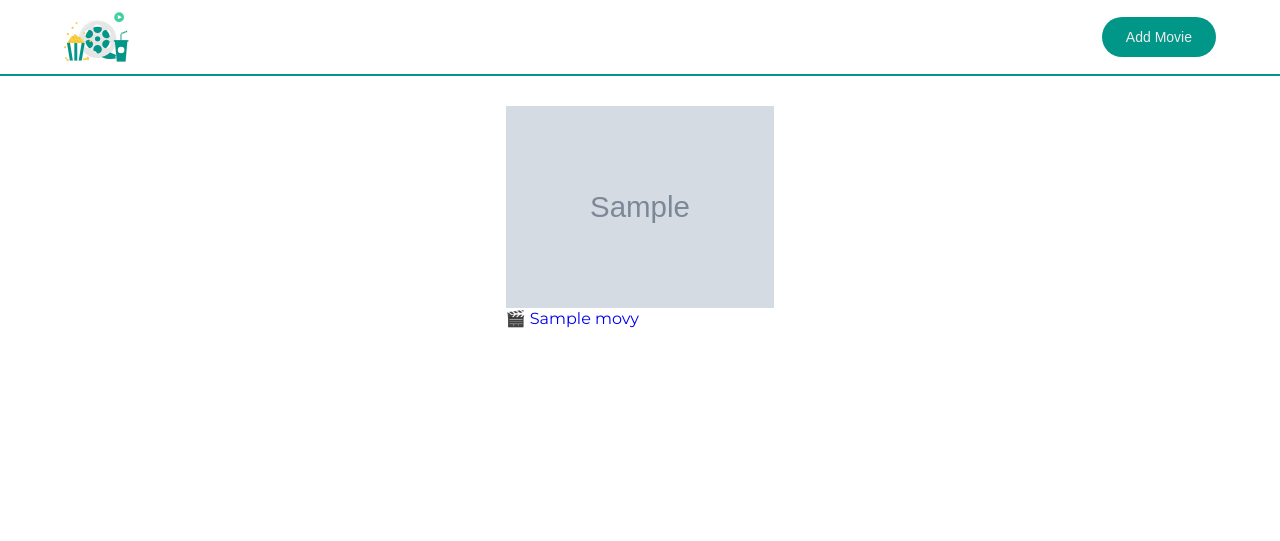
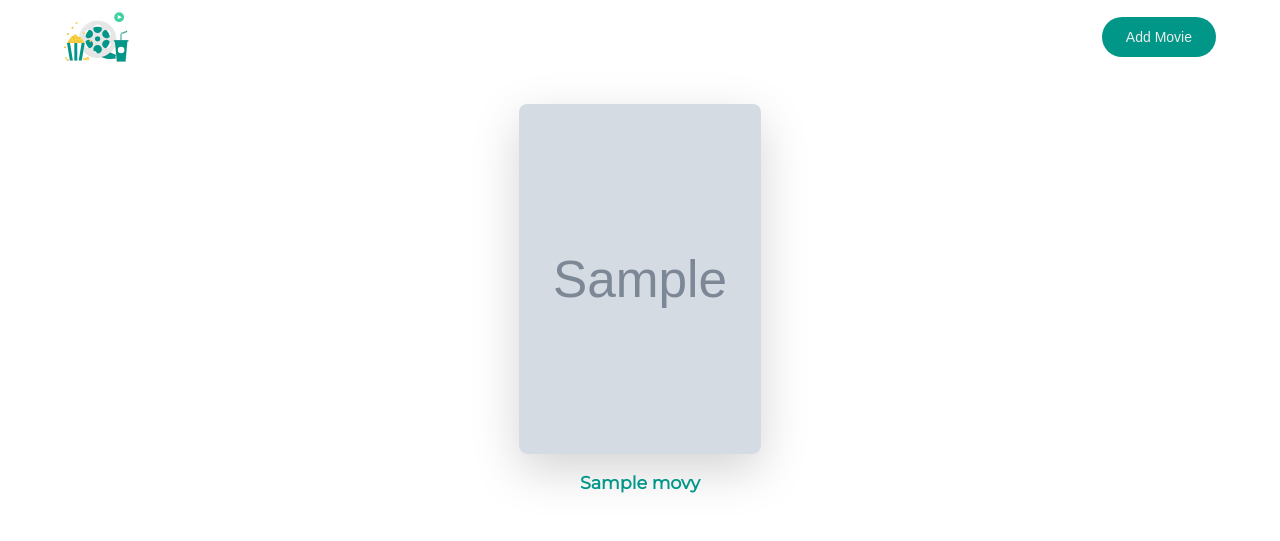
Before and after one commit to jaybhoyar/movie-library-node, a Node server app: page /movies in a window 1280 px wide. Shown: the top 541 px of the page. Run offline with Node 20, Linux system fonts and the light colour scheme; tables that the repository leaves empty hold one stand-in row (values such as "Sample post"); grey boxes marked "Sample" are stand-in pictures; some libraries are stand-ins or nearby versions.

Commit message:
home page done

```diff
--- a/public/stylesheets/style.css
+++ b/public/stylesheets/style.css
@@ -145,7 +145,6 @@ a {
 
 .header_container {
   width: 100%;
-  border-bottom: 2px solid #009688;
 }
 
 .header_container .icons_container {
@@ -179,7 +178,7 @@ a {
 
 main .display_container {
   padding: 30px 0;
-  width: 70%;
+  width: 90%;
   margin: 0 auto;
 }
 
@@ -195,11 +194,37 @@ main .display_container .movie_container {
 }
 
 main .display_container .movie_container a {
-  width: 30%;
-  height: 300px;
+  width: 21%;
+}
+
+main .display_container .movie_container a .container {
+  color: #009688;
+  font-size: 0;
+  border: none;
+  padding-bottom: 20px;
+  -webkit-transition: -webkit-transform 0.25s cubic-bezier(0.33, 0.04, 0.63, 0.93);
+  transition: -webkit-transform 0.25s cubic-bezier(0.33, 0.04, 0.63, 0.93);
+  transition: transform 0.25s cubic-bezier(0.33, 0.04, 0.63, 0.93);
+  transition: transform 0.25s cubic-bezier(0.33, 0.04, 0.63, 0.93), -webkit-transform 0.25s cubic-bezier(0.33, 0.04, 0.63, 0.93);
 }
 
 main .display_container .movie_container a .container img {
+  -webkit-box-shadow: 0rem 1rem 3rem rgba(0, 0, 0, 0.171);
+          box-shadow: 0rem 1rem 3rem rgba(0, 0, 0, 0.171);
   width: 100%;
+  border-radius: 8px;
+  height: 350px;
+}
+
+main .display_container .movie_container a .container h2 {
+  margin-top: 20px;
+  text-align: center;
+  font-size: 1.1rem;
+  font-weight: 600;
+}
+
+main .display_container .movie_container a .container:hover {
+  -webkit-transform: scale(1.1);
+          transform: scale(1.1);
 }
 /*# sourceMappingURL=style.css.map */
--- a/public/stylesheets/style.scss
+++ b/public/stylesheets/style.scss
@@ -138,7 +138,7 @@ a {
 }
 .header_container {
 	width: 100%;
-	border-bottom: 2px solid #009688;
+	// border-bottom: 2px solid #009688;
 	.icons_container {
 		width: 90%;
 		margin: 0 auto;
@@ -165,19 +165,36 @@ a {
 main {
 	.display_container {
 		padding: 30px 0;
-		width: 70%;
+		width: 90%;
 		margin: 0 auto;
 		.movie_container {
 			display: flex;
 			flex-wrap: wrap;
 			justify-content: space-evenly;
 			a {
-				width: 30%;
-				height: 300px;
+				width: 21%;
 				.container {
+					color: #009688;
+					font-size: 0;
+					border: none;
+					padding-bottom: 20px;
+					transition: transform 0.25s
+						cubic-bezier(0.33, 0.04, 0.63, 0.93);
 					img {
+						box-shadow: 0rem 1rem 3rem rgba(0, 0, 0, 0.171);
 						width: 100%;
+						border-radius: 8px;
+						height: 350px;
 					}
+					h2 {
+						margin-top: 20px;
+						text-align: center;
+						font-size: 1.1rem;
+						font-weight: 600;
+					}
+				}
+				.container:hover {
+					transform: scale(1.1);
 				}
 			}
 		}
--- a/views/detailMovie.ejs
+++ b/views/detailMovie.ejs
@@ -8,7 +8,6 @@
 	</head>
 	<body>
 		<div class="container">
-			<hr />
 			<div class="movie_poster">
 				<img src="/uploads/<%= movie.img %>" alt="" />
 			</div>
--- a/views/movies.ejs
+++ b/views/movies.ejs
@@ -24,7 +24,7 @@
 					<a href="/movies/<%= movie.id %>">
 						<div class="container">
 							<img src="/uploads/<%= movie.img %>" alt="" />
-							<h2>🎬 <%= movie.title %></h2>
+							<h2><%= movie.title %></h2>
 						</div>
 					</a>
 					<%})%>
```
Also changed, not shown: 3 other files.
